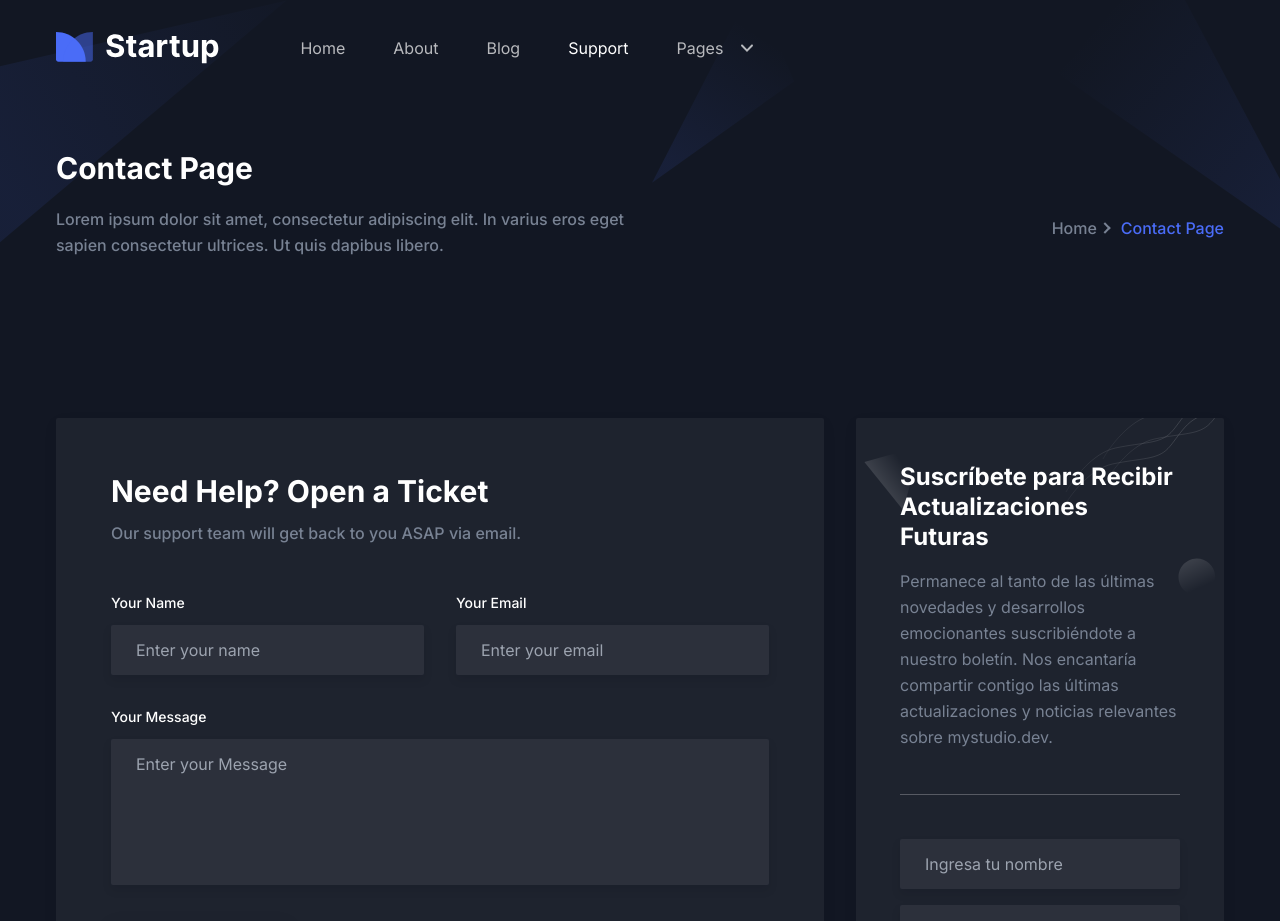
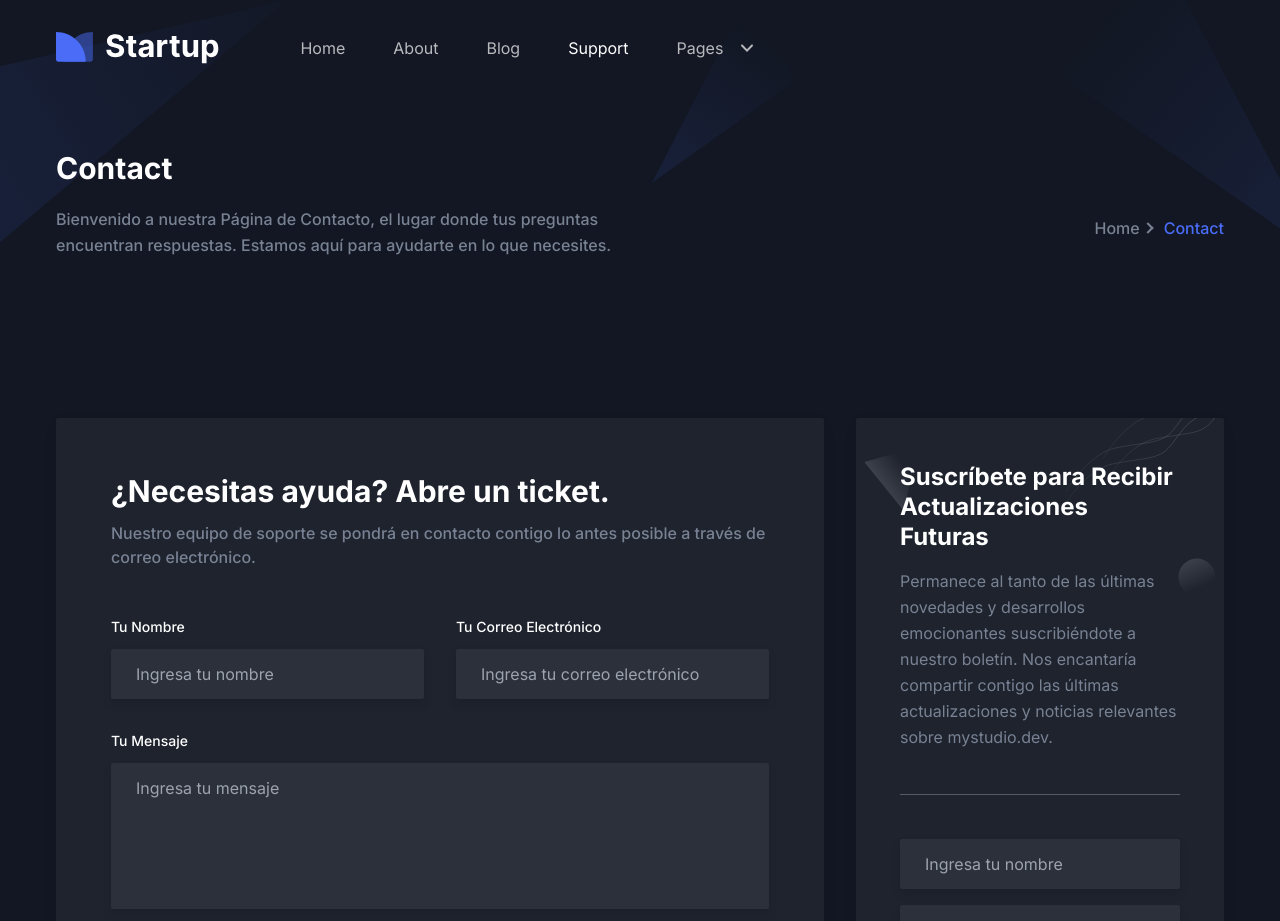
Before and after one commit to jgonzalezfer/mystudios.dev, a Next.js app: page /contact in a window 1280 px wide. Shown: the top 921 px of the page. Built offline with nearby package versions, Linux system fonts and the light colour scheme.

Commit message:
Update contact page metadata contact form labels and placeholders

```diff
--- a/app/contact/page.tsx
+++ b/app/contact/page.tsx
@@ -4,17 +4,17 @@ import Contact from "@/components/Contact";
 import { Metadata } from "next";
 
 export const metadata: Metadata = {
-  title: "Contact Page | Free Next.js Template for Startup and SaaS",
-  description: "This is Contact Page for Startup Nextjs Template",
-  // other metadata
+  title: "Contact | mystudio.dev - Desarrollo Web y eCommerce en Chile",
+  description: "¿Necesitas contactarnos? Visita nuestra Página de Contacto para obtener ayuda personalizada. Descubre cómo mystudio.dev puede impulsar tu presencia en línea.",
+  // otros metadatos
 };
 
 const ContactPage = () => {
   return (
     <>
       <Breadcrumb
-        pageName="Contact Page"
-        description="Lorem ipsum dolor sit amet, consectetur adipiscing elit. In varius eros eget sapien consectetur ultrices. Ut quis dapibus libero."
+        pageName="Contact"
+        description="Bienvenido a nuestra Página de Contacto, el lugar donde tus preguntas encuentran respuestas. Estamos aquí para ayudarte en lo que necesites."
       />
 
       <Contact />
--- a/components/Contact/index.tsx
+++ b/components/Contact/index.tsx
@@ -12,11 +12,10 @@ const Contact = () => {
               "
             >
               <h2 className="mb-3 text-2xl font-bold text-black dark:text-white sm:text-3xl lg:text-2xl xl:text-3xl">
-                Need Help? Open a Ticket
+                ¿Necesitas ayuda? Abre un ticket.
               </h2>
               <p className="mb-12 text-base font-medium text-body-color">
-                Our support team will get back to you ASAP via email.
-              </p>
+                Nuestro equipo de soporte se pondrá en contacto contigo lo antes posible a través de correo electrónico.              </p>
               <form>
                 <div className="-mx-4 flex flex-wrap">
                   <div className="w-full px-4 md:w-1/2">
@@ -25,11 +24,11 @@ const Contact = () => {
                         htmlFor="name"
                         className="mb-3 block text-sm font-medium text-dark dark:text-white"
                       >
-                        Your Name
+                        Tu Nombre
                       </label>
                       <input
                         type="text"
-                        placeholder="Enter your name"
+                        placeholder="Ingresa tu nombre                        "
                         className="border-stroke dark:text-body-color-dark dark:shadow-two w-full rounded-sm border bg-[#f8f8f8] px-6 py-3 text-base text-body-color outline-none focus:border-primary dark:border-transparent dark:bg-[#2C303B] dark:focus:border-primary dark:focus:shadow-none"
                       />
                     </div>
@@ -40,11 +39,11 @@ const Contact = () => {
                         htmlFor="email"
                         className="mb-3 block text-sm font-medium text-dark dark:text-white"
                       >
-                        Your Email
+                        Tu Correo Electrónico
                       </label>
                       <input
                         type="email"
-                        placeholder="Enter your email"
+                        placeholder="Ingresa tu correo electrónico                        "
                         className="border-stroke dark:text-body-color-dark dark:shadow-two w-full rounded-sm border bg-[#f8f8f8] px-6 py-3 text-base text-body-color outline-none focus:border-primary dark:border-transparent dark:bg-[#2C303B] dark:focus:border-primary dark:focus:shadow-none"
                       />
                     </div>
@@ -55,19 +54,19 @@ const Contact = () => {
                         htmlFor="message"
                         className="mb-3 block text-sm font-medium text-dark dark:text-white"
                       >
-                        Your Message
+                        Tu Mensaje
                       </label>
                       <textarea
                         name="message"
                         rows={5}
-                        placeholder="Enter your Message"
+                        placeholder="Ingresa tu mensaje                        "
                         className="border-stroke dark:text-body-color-dark dark:shadow-two w-full resize-none rounded-sm border bg-[#f8f8f8] px-6 py-3 text-base text-body-color outline-none focus:border-primary dark:border-transparent dark:bg-[#2C303B] dark:focus:border-primary dark:focus:shadow-none"
                       ></textarea>
                     </div>
                   </div>
                   <div className="w-full px-4">
                     <button className="shadow-submit dark:shadow-submit-dark rounded-sm bg-primary px-9 py-4 text-base font-medium text-white duration-300 hover:bg-primary/90">
-                      Submit Ticket
+                    Enviar Ticket
                     </button>
                   </div>
                 </div>
```
